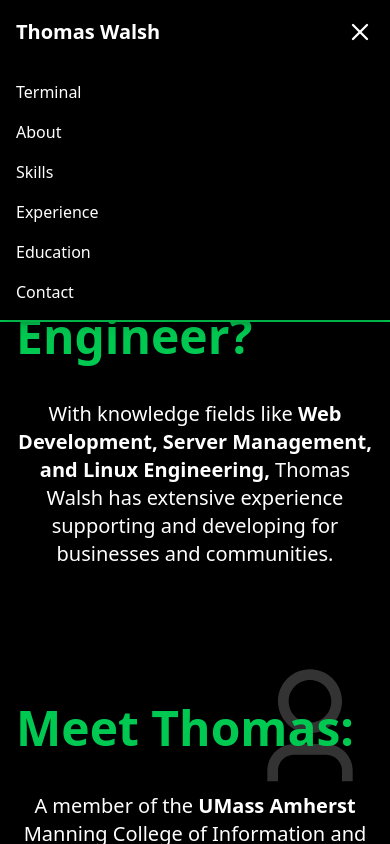
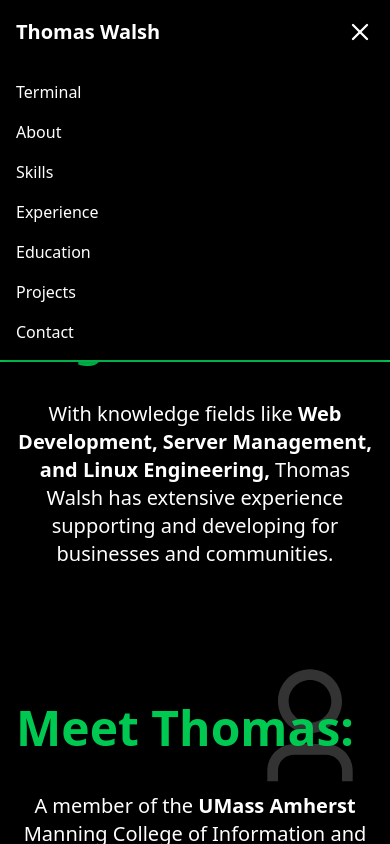
Before and after one commit to thomaswalsh1/personal-website-2.0, a React (Vite) app: page / in a window 390 px wide. Both pictures are taken after a click on the button 360 px from the left and 32 px from the top of the page. Shown: the top 844 px of the page. Built offline with nearby package versions, Linux system fonts and the light colour scheme.

Commit message:
Added Projects to mobile navbar

```diff
--- a/src/sections/Nav.tsx
+++ b/src/sections/Nav.tsx
@@ -63,6 +63,7 @@ export default function Nav() {
                     <button onClick={() => { scrollTo("skills"); setMenuOpen(false); }} className="hover:text-green-500 text-left">Skills</button>
                     <button onClick={() => { scrollTo("experience"); setMenuOpen(false); }} className="hover:text-green-500 text-left">Experience</button>
                     <button onClick={() => { scrollTo("education"); setMenuOpen(false); }} className="hover:text-green-500 text-left">Education</button>
+                    <button onClick={() => { scrollTo("projects"); setMenuOpen(false); }} className="hover:text-green-500 text-left">Projects</button>
                     <button onClick={() => { scrollTo("contact"); setMenuOpen(false); }} className="hover:text-green-500 text-left">Contact</button>
                 </div>
             )}
```
